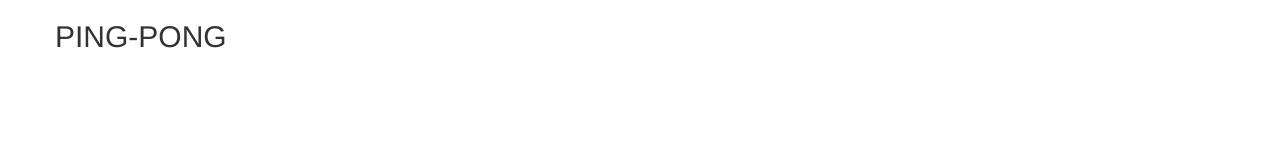
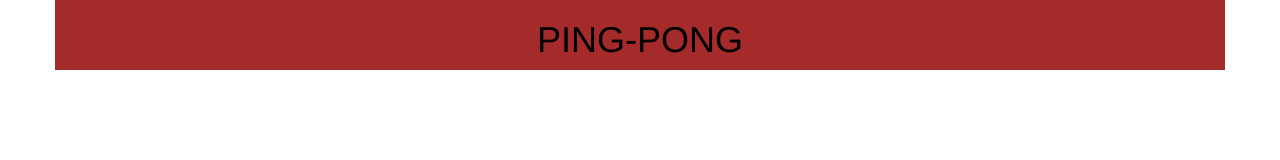
Before and after one commit to Njengak11/ping-pong, a plain HTML site: page index.html in a window 1280 px wide. Drawn offline with nearby package versions, Linux system fonts and the light colour scheme; files that its build step writes are made by us from their sources.

Commit message:
updated html/css

```diff
--- a/index.html
+++ b/index.html
@@ -12,7 +12,7 @@
   <body>
     <div class="container">
       <div class="row" id="ping-pong">
-        <h2>PING-PONG</h1>
+        <h1>PING-PONG</h1>
         </div>
       </div>
 
--- a/styles/styles.css
+++ b/styles/styles.css
@@ -0,0 +1,7 @@
+#ping-pong{
+  text-align: center;
+  color: black;
+  background-color: brown;
+
+
+}
```
